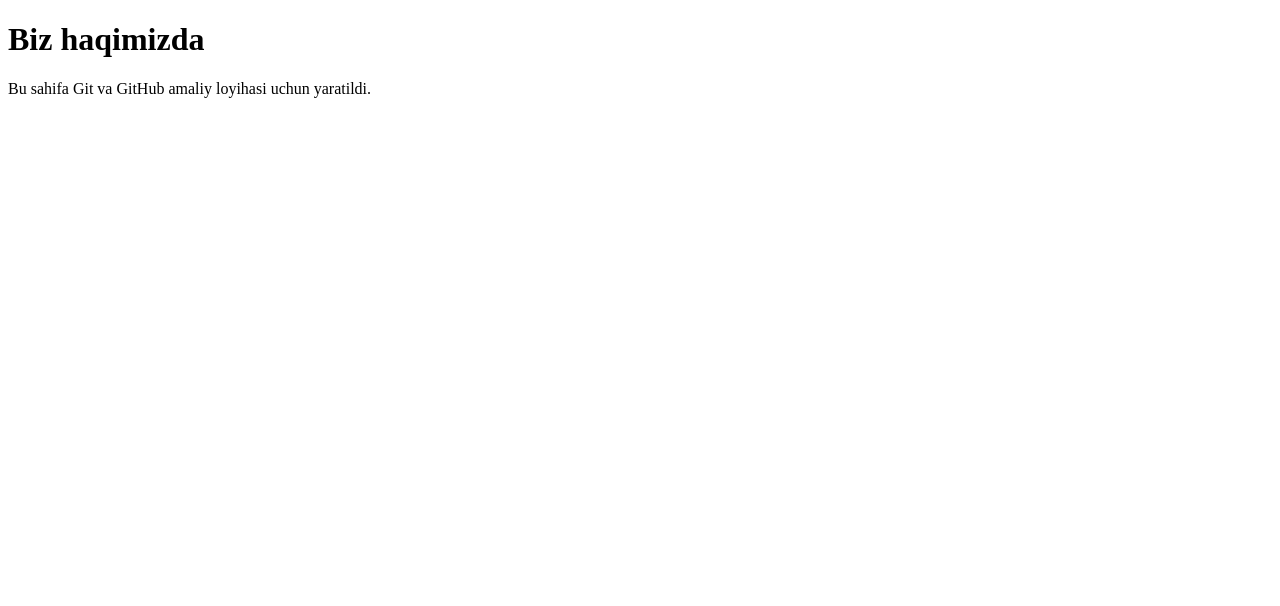
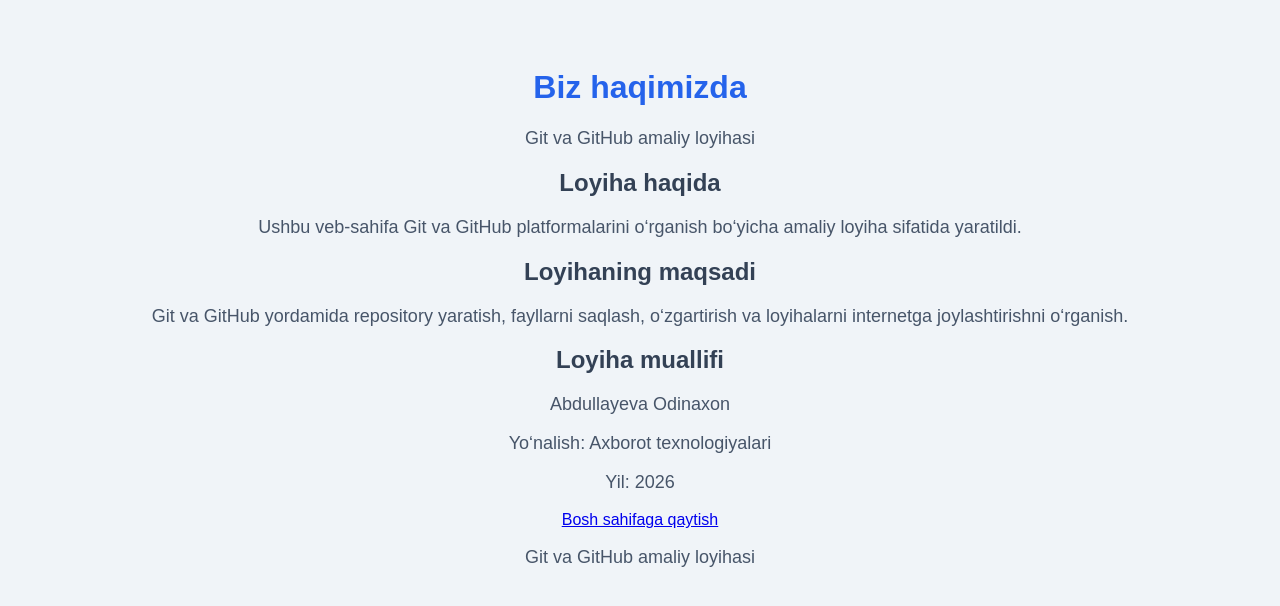
Before and after one commit to abdullayevaodina/Axborot-metadalogiyalaridan-amaliy-ish-, a plain HTML site: page about.html in a window 1280 px wide. Drawn offline with Linux system fonts and the light colour scheme.

Commit message:
Enhance about.html with structured content

```diff
--- a/about.html
+++ b/about.html
@@ -2,10 +2,47 @@
 <html lang="uz">
 <head>
     <meta charset="UTF-8">
+    <meta name="viewport" content="width=device-width, initial-scale=1.0">
     <title>Biz haqimizda</title>
+    <link rel="stylesheet" href="style.css">
 </head>
 <body>
-    <h1>Biz haqimizda</h1>
-    <p>Bu sahifa Git va GitHub amaliy loyihasi uchun yaratildi.</p>
+
+    <header>
+        <h1>Biz haqimizda</h1>
+        <p>Git va GitHub amaliy loyihasi</p>
+    </header>
+
+    <main>
+        <h2>Loyiha haqida</h2>
+
+        <p>
+            Ushbu veb-sahifa Git va GitHub platformalarini
+            o‘rganish bo‘yicha amaliy loyiha sifatida yaratildi.
+        </p>
+
+        <h2>Loyihaning maqsadi</h2>
+
+        <p>
+            Git va GitHub yordamida repository yaratish,
+            fayllarni saqlash, o‘zgartirish va loyihalarni
+            internetga joylashtirishni o‘rganish.
+        </p>
+
+        <h2>Loyiha muallifi</h2>
+
+        <p>Abdullayeva Odinaxon</p>
+
+        <p>Yo‘nalish: Axborot texnologiyalari</p>
+
+        <p>Yil: 2026</p>
+
+        <a href="index.html">Bosh sahifaga qaytish</a>
+    </main>
+
+    <footer>
+        <p>Git va GitHub amaliy loyihasi</p>
+    </footer>
+
 </body>
 </html>
```
